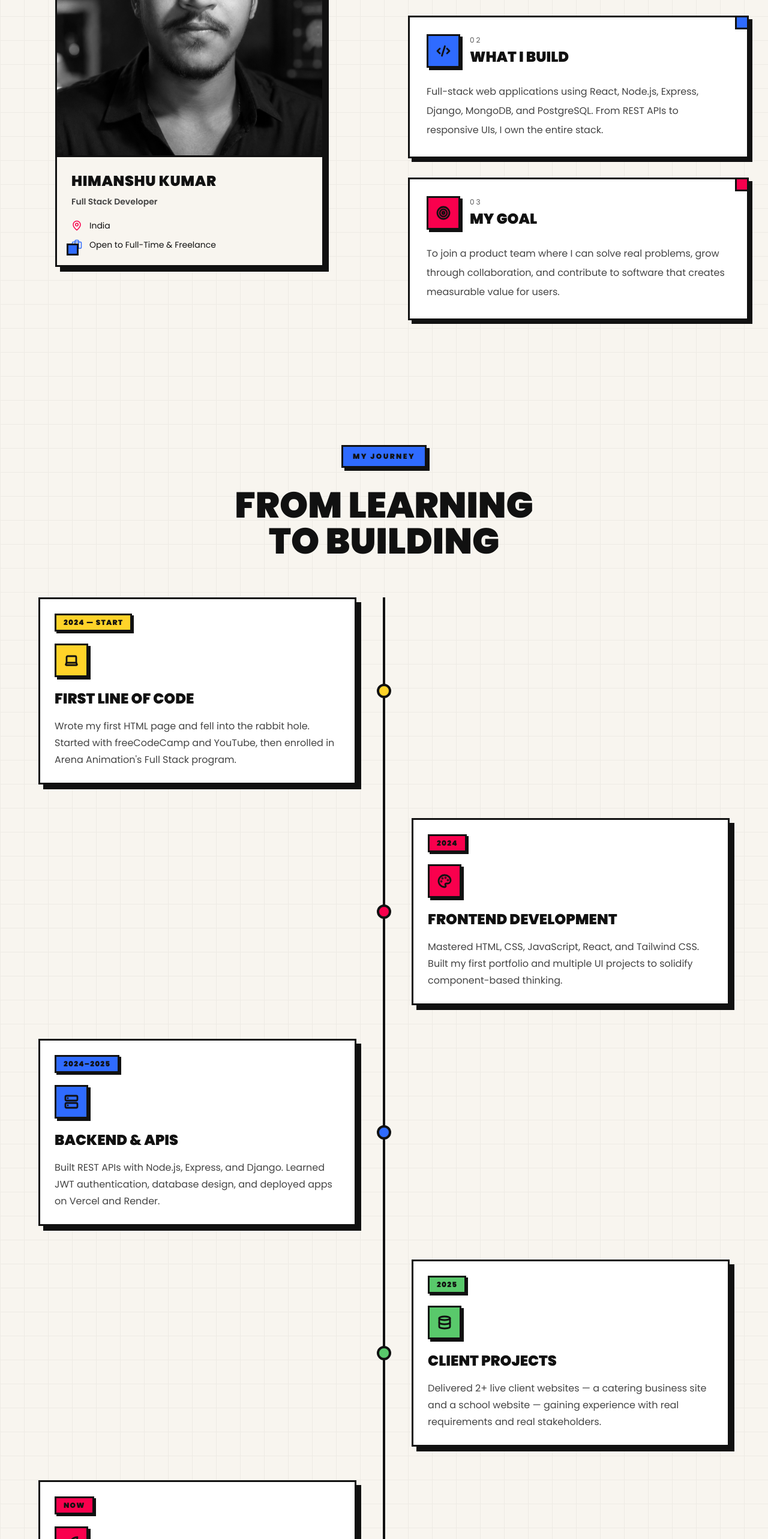
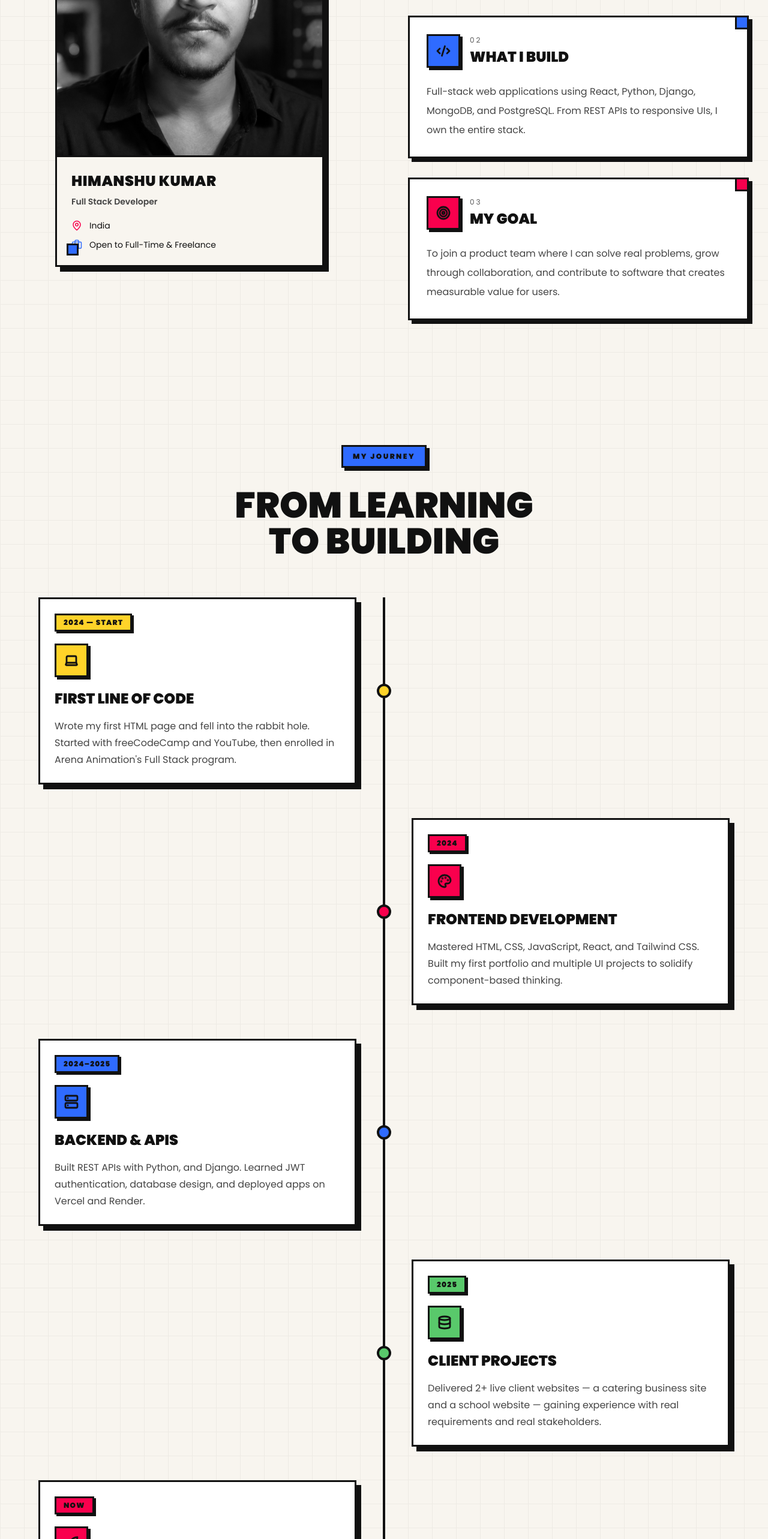
Before and after one commit to himanshukumar-18/Portfolio, a React (Vite) app: page / in a window 1280 px wide. Shown: the part 2060-4626 px from the top of the page at 60% size. Built offline with nearby package versions, Linux system fonts and the light colour scheme.

Commit message:
feat: remove mern stack in everywhere

```diff
--- a/src/Components/About/aboutData.js
+++ b/src/Components/About/aboutData.js
@@ -83,7 +83,7 @@ export const storyCards = [
         color: "var(--accent-blue)",
 
         description:
-            "Full-stack web applications using React, Node.js, Express, Django, MongoDB, and PostgreSQL. From REST APIs to responsive UIs, I own the entire stack.",
+            "Full-stack web applications using React, Python, Django, MongoDB, and PostgreSQL. From REST APIs to responsive UIs, I own the entire stack.",
     },
 
     {
@@ -106,7 +106,7 @@ export const aboutStats = [
         id: 1,
         icon: Layers3,
         title: "Full Stack",
-        subtitle: "React • Node • Django",
+        subtitle: "React • Python • Django",
         color: "var(--accent-yellow)",
     },
 
@@ -170,7 +170,7 @@ export const journey = [
         color: "var(--accent-blue)",
 
         description:
-            "Built REST APIs with Node.js, Express, and Django. Learned JWT authentication, database design, and deployed apps on Vercel and Render.",
+            "Built REST APIs with Python, and Django. Learned JWT authentication, database design, and deployed apps on Vercel and Render.",
     },
 
     {
--- a/src/Components/Achievements/achievementsData.js
+++ b/src/Components/Achievements/achievementsData.js
@@ -88,10 +88,6 @@ export const certificates = [
             "React",
             "Redux",
             "Tailwind CSS",
-            "Node.js",
-            "Express.js",
-            "MongoDB",
-            "REST API",
             "Git",
             "GitHub",
         ],
@@ -120,10 +116,9 @@ export const certificates = [
             "Completed a two-month web development internship, collaborating with a team to build secure authentication features using Node.js, Express.js, MongoDB, JWT, and REST APIs. Gained practical experience with backend development, Git-based collaboration, and professional coding practices.",
 
         skills: [
-            "JavaScript",
             "React",
-            "Node.js",
-            "Express.js",
+            "Python",
+            "Django",
             "JWT",
             "Git",
             "GitHub",
--- a/src/Components/Skills/skillsData.js
+++ b/src/Components/Skills/skillsData.js
@@ -55,8 +55,6 @@ export const skillCategories = [
             "Developing secure REST APIs and scalable backend applications.",
 
         technologies: [
-            "Node.js",
-            "Express.js",
             "Python",
             "Django",
             "REST API",
```
